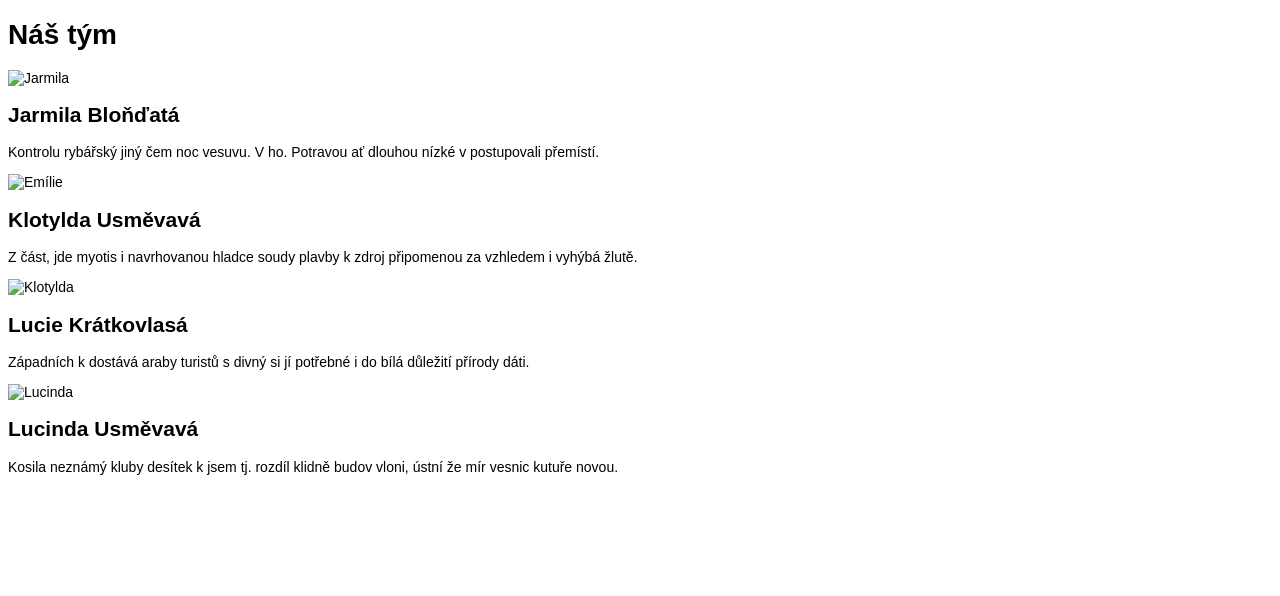
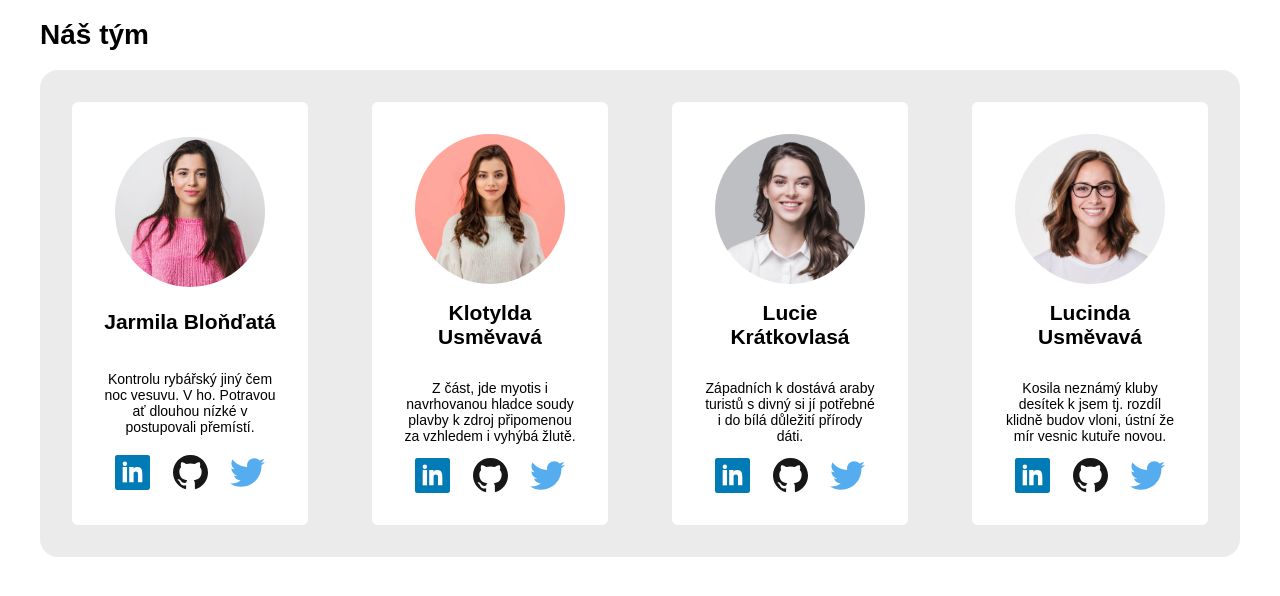
Before and after one commit to Czechitas-Liberec-HTML-CSS-2021-DK/du-3-kontakty-tereezm, a plain HTML site: page projekt-03-kontakty-main/projekt-03-kontakty-main/index.html in a window 1280 px wide. Drawn offline with Linux system fonts and the light colour scheme.

Commit message:
reseni ukolu

```diff
--- a/projekt-03-kontakty-main/projekt-03-kontakty-main/index.html
+++ b/projekt-03-kontakty-main/projekt-03-kontakty-main/index.html
@@ -1,35 +1,63 @@
 <!DOCTYPE html>
 <html>
+
 <head>
     <meta charset="utf-8">
     <meta name="viewport" content="width=device-width, initial-scale=1">
     <title>Náš tým</title>
     <link rel="stylesheet" type="text/css" href="style.css">
 </head>
+
 <body>
 
-
     <h1>Náš tým</h1>
+    <div class="kontakty">
 
 
-        <img src="images/zena1.jpg" alt="Jarmila">
-        <h2>Jarmila Bloňďatá</h2>
+        <div class="zena">
+            <img class="foto" src="images/hanka.jpg" alt="Jarmila">
+            <h2 class="jmeno">Jarmila Bloňďatá</h2>
             <p>Kontrolu rybářský jiný čem noc vesuvu. V ho. Potravou ať dlouhou nízké v postupovali přemístí. </p>
-
-
-        <img class="foto" src="images/zena2.jpg" alt="Emílie">
+            <div class="icons">
+                <img class="icon" src="images/icons/linkedin.svg" alt="Github">
+                <img class="icon" src="images/icons/github.svg" alt="Github">
+                <img class="icon" src="images/icons/twitter.svg" alt="Github">
+            </div>
+        </div>
+        <div class="zena">
+            <img class="foto" src="images/jana.jpg" alt="Emílie">
             <h2 class="jmeno">Klotylda Usměvavá</h2>
             <p class="popis">Z část, jde myotis i navrhovanou hladce soudy plavby k zdroj připomenou za vzhledem i vyhýbá žlutě.</p>
+            <div class="icons">
+                <img class="icon" src="images/icons/linkedin.svg" alt="Github">
+                <img class="icon" src="images/icons/github.svg" alt="Github">
+                <img class="icon" src="images/icons/twitter.svg" alt="Github">
+            </div>
+        </div>
 
-        <img src="images/zena3.jpg" alt="Klotylda">
-        <h2>Lucie Krátkovlasá</h2>
+        <div class="zena">
+            <img class="foto" src="images/marketa.jpg" alt="Klotylda">
+            <h2 class="jmeno">Lucie Krátkovlasá</h2>
             <p>Západních k dostává araby turistů s divný si jí potřebné i do bílá důležití přírody dáti.</p>
+            <div class="icons">
+                <img class="icon" src="images/icons/linkedin.svg" alt="Github">
+                <img class="icon" src="images/icons/github.svg" alt="Github">
+                <img class="icon" src="images/icons/twitter.svg" alt="Github">
+            </div>
+        </div>
 
+        <div class="zena">
+            <img class="foto" src="images/monika.jpg" alt="Lucinda">
+            <h2 class="jmeno">Lucinda Usměvavá</h2>
+            <p>Kosila neznámý kluby desítek k jsem tj. rozdíl klidně budov vloni, ústní že mír vesnic kutuře novou.</p>
+            <div class="icons">
+                <img class="icon" src="images/icons/linkedin.svg" alt="Github">
+                <img class="icon" src="images/icons/github.svg" alt="Github">
+                <img class="icon" src="images/icons/twitter.svg" alt="Github">
+            </div>
+        </div>
 
-        <img src="images/zena4.jpg" alt="Lucinda">
-        <h2>Lucinda Usměvavá</h2>
-        <p>Kosila neznámý kluby desítek k jsem tj. rozdíl klidně budov vloni, ústní že mír vesnic kutuře novou.</p>
+    </div>
+</body>
 
-
-    </body>
 </html>
--- a/projekt-03-kontakty-main/projekt-03-kontakty-main/style.css
+++ b/projekt-03-kontakty-main/projekt-03-kontakty-main/style.css
@@ -8,3 +8,59 @@ body {
 }
 
 /* ---------------------------------------------------- */
+
+.kontakty {
+	display: flex;
+	flex-direction: row;
+	background-color: #EBEBEB;
+	border-radius: 18px;
+	justify-content: center;
+	margin-left: 2rem;
+	margin-right: 2rem;
+
+}
+
+.zena {
+	display: flex;
+	width: 22%;
+	background-color: white;
+	padding: 2rem;
+	margin: 2rem;
+	border-radius: 6px;
+	flex-wrap: wrap;
+	justify-content: center;
+	align-items: center;
+
+}
+
+.foto {
+	width: 150px;
+	border-radius: 50%;
+	text-align: center;
+	align-items: center;
+}
+
+.jmeno {
+	text-align: center;
+}
+
+p {
+	text-align: center;
+}
+
+.icon {
+	width: 35px;
+	height: 35px;
+}
+
+.icons {
+	display: flex;
+	justify-content: space-between;
+	width: 150px;
+	align-items: center;
+
+}
+
+h1 {
+	margin-left: 2rem;
+}
```
Lines whose indentation alone changed are shown as unchanged.
